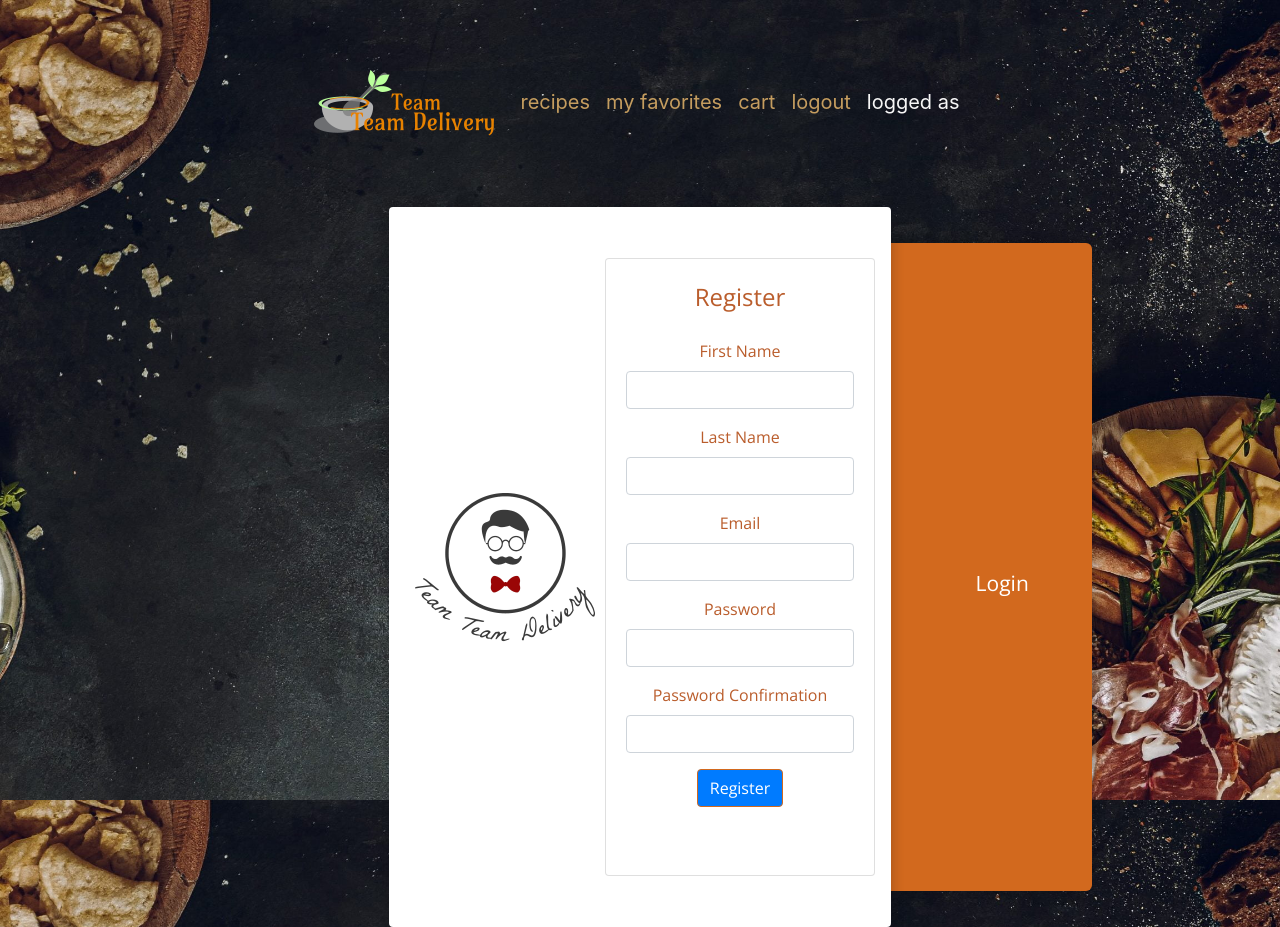
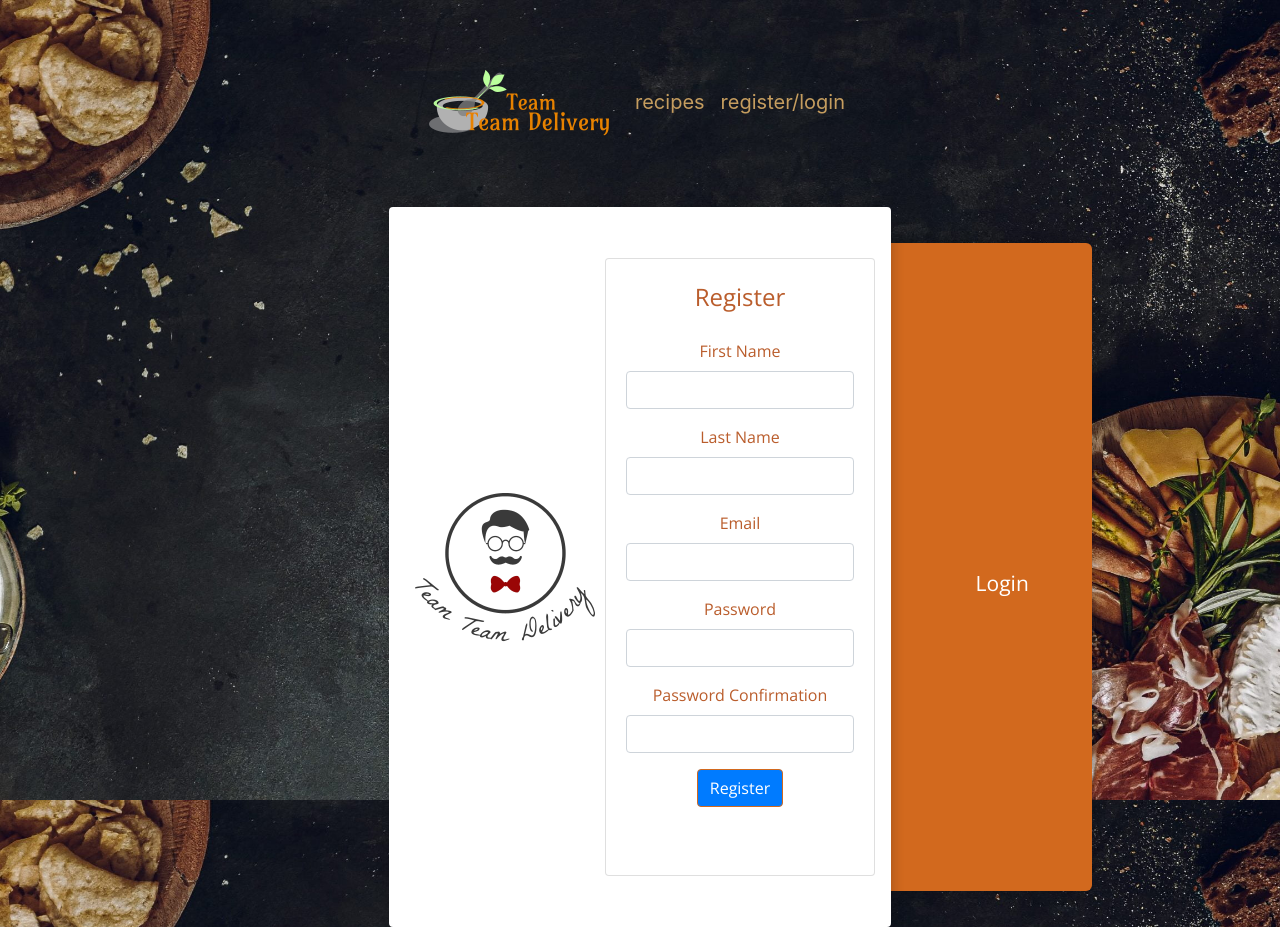
Before and after one commit to stanalexandrucode/Glovo-FrontEnd, a React (Create React App) app: page /register in a window 1280 px wide. Built offline with nearby package versions, Linux system fonts and the light colour scheme.

Commit message:
auth context

```diff
--- a/src/App.js
+++ b/src/App.js
@@ -1,4 +1,4 @@
-import React from 'react';
+import React, {useEffect} from 'react';
 import {ToastContainer} from 'react-toastify';
 import Navbar from './components/routing/Navbar';
 import {AuthContext} from './components/authentication/AuthContext';
@@ -8,21 +8,18 @@ import Cookies from './../node_modules/js-cookie';
 import 'react-toastify/dist/ReactToastify.css';
 import './App.css';
 
+
 function App() {
 
-    const initAuth = () => {
-        if (Cookies.get('auth')) {
-            Cookies.get('auth')
-            console.log(Cookies.get('auth'))
-        } else {
-            Cookies.set('auth', false);
-        }
-        // Cookies.get('auth')
-    };
     const user = Cookies.get('name');
-    const [auth, setAuth] = useState(initAuth);
+    const [auth, setAuth] = useState(false);
     const [username, setUsername] = useState(user);
 
+    useEffect(() => {
+        if (Cookies.get('token')) {
+            setAuth(true);
+        }
+    }, auth);
 
     return (
         <React.Fragment>
--- a/src/components/login/Login.jsx
+++ b/src/components/login/Login.jsx
@@ -11,6 +11,7 @@ const Login = () => {
     const history = useHistory();
     const emailRef = useRef();
     const passwordRef = useRef();
+    const {setAuth} = useContext(AuthContext);
 
     const handleLogin = (e) => {
         e.preventDefault();
@@ -29,7 +30,8 @@ const Login = () => {
         } else {
             toast.success('Hi, ' + res.data.name + ' !');
             Cookies.set('token', res.data.token);
-            Cookies.set('auth', true);
+            setAuth(true);
+            // Cookies.set('auth', true);
             Cookies.set('name', res.data.name);
             Cookies.set('id_user_DB', res.data.id);
             history.push('/');
--- a/src/components/routing/Navbar.jsx
+++ b/src/components/routing/Navbar.jsx
@@ -5,8 +5,8 @@ import Cookies from 'js-cookie';
 import {AuthContext} from "../authentication/AuthContext";
 
 const Navbar = () => {
-    // const {auth} = useContext(AuthContext);
-    const auth = Cookies.get('auth')
+    const {auth} = useContext(AuthContext);
+    // const auth = Cookies.get('auth')
 
     return (
         <nav className="navbar">
@@ -17,6 +17,7 @@ const Navbar = () => {
             <NavLink className="navbar-brand" to="/recipes/all">
                 recipes
             </NavLink>
+            <div>{auth}</div>
 
             {!auth ? (
                 <div>
```
